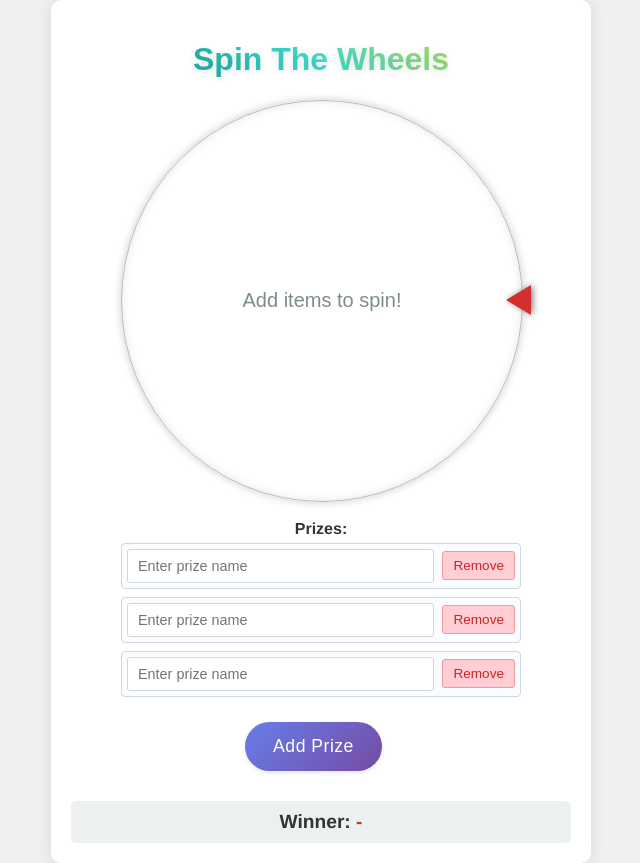
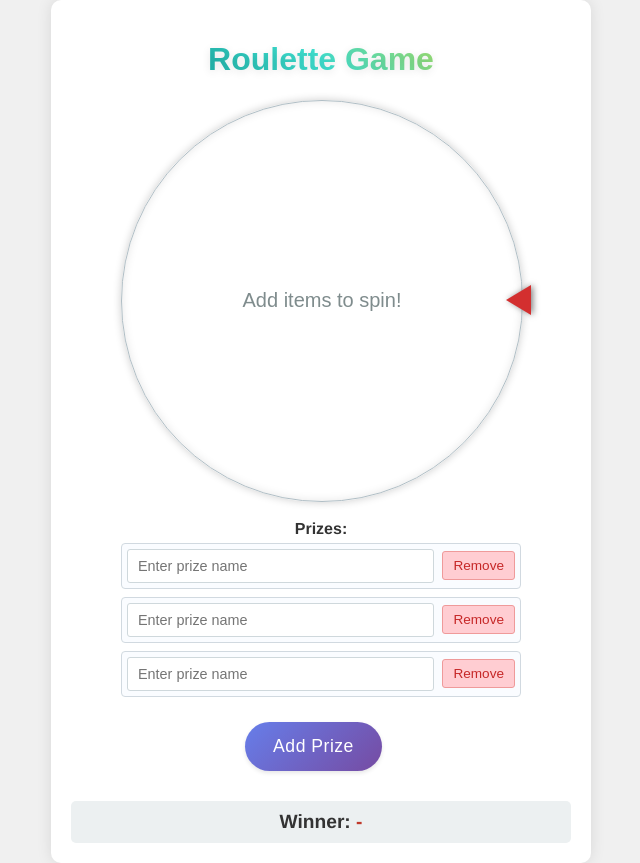
Before and after one commit to SiangWei91/Roulette, a plain HTML site: page index.html in a window 1280 px wide. Shown: the whole page, without its empty margins (319-959 px from the left). Drawn offline with Linux system fonts and the light colour scheme.

Commit message:
Update index.html

```diff
--- a/index.html
+++ b/index.html
@@ -5,10 +5,11 @@
     <meta name="viewport" content="width=device-width, initial-scale=1.0">
     <title>Roulette Game</title>
     <link rel="stylesheet" href="style.css">
+    <link rel="manifest" href="manifest.json"> <!-- Add this line -->
 </head>
 <body>
     <div class="container">
-        <h1>Spin The Wheels</h1>
+        <h1>Roulette Game</h1>
 
         <div class="roulette-wrapper">
             <canvas id="rouletteCanvas" width="400" height="400"></canvas>
```
